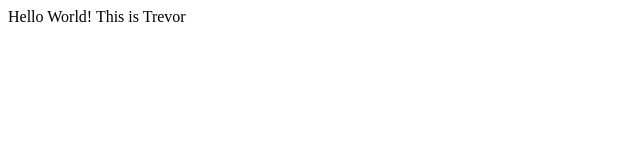
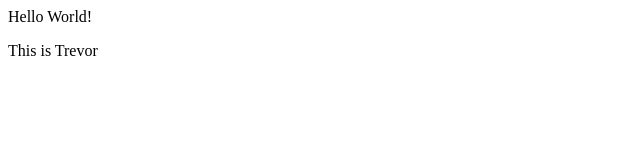
Before and after one commit to trevorisgood/trevorisgood.github.io, a plain HTML site: page index.html in a window 1280 px wide. Shown: the whole page, without its empty margins (0-640 px from the left). Drawn offline with Linux system fonts and the light colour scheme.

Commit message:
Update index.html

```diff
--- a/index.html
+++ b/index.html
@@ -1 +1,2 @@
-<p>Hello World! This is Trevor</p>
+<p>Hello World!</p>
+<p>This is Trevor</p>
```
